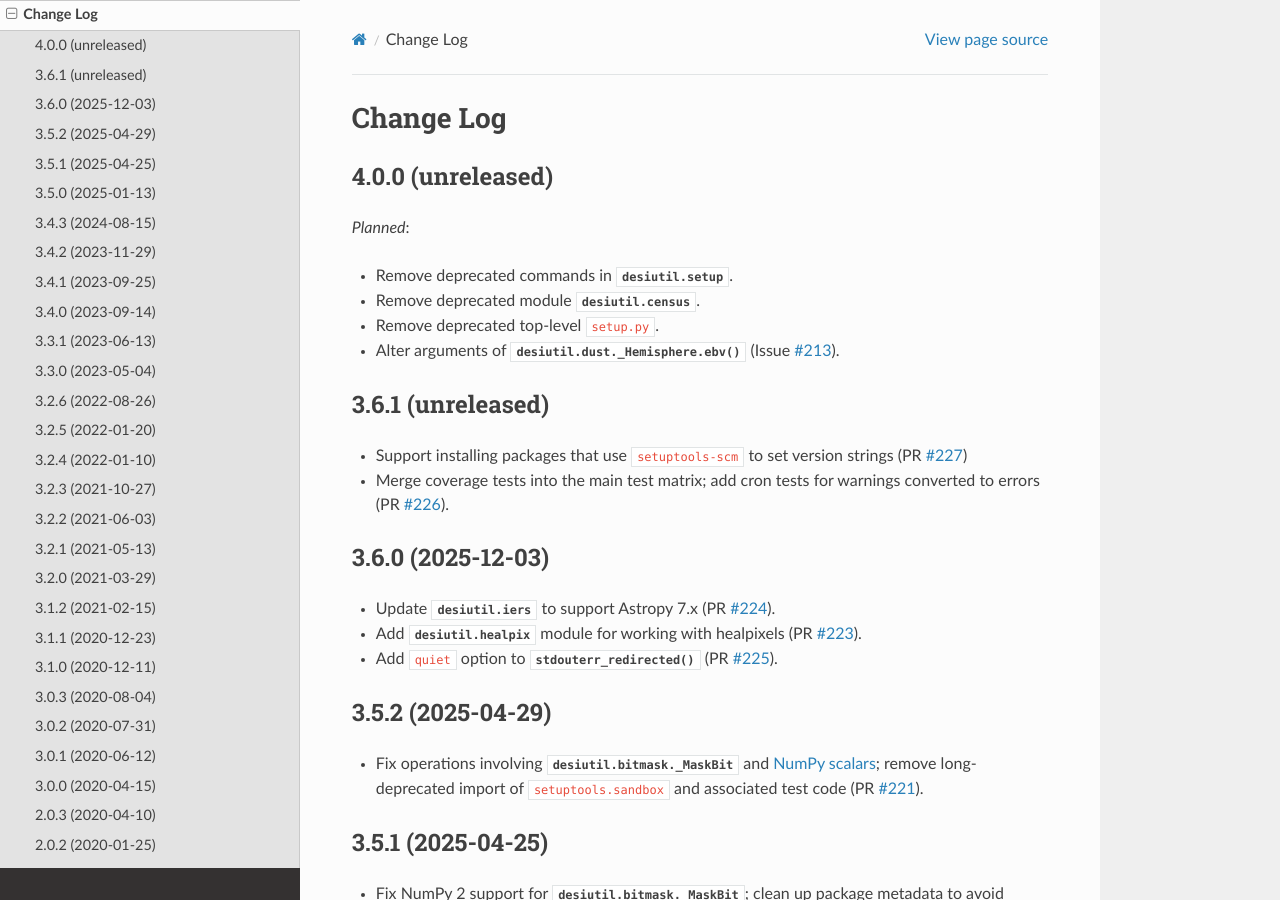
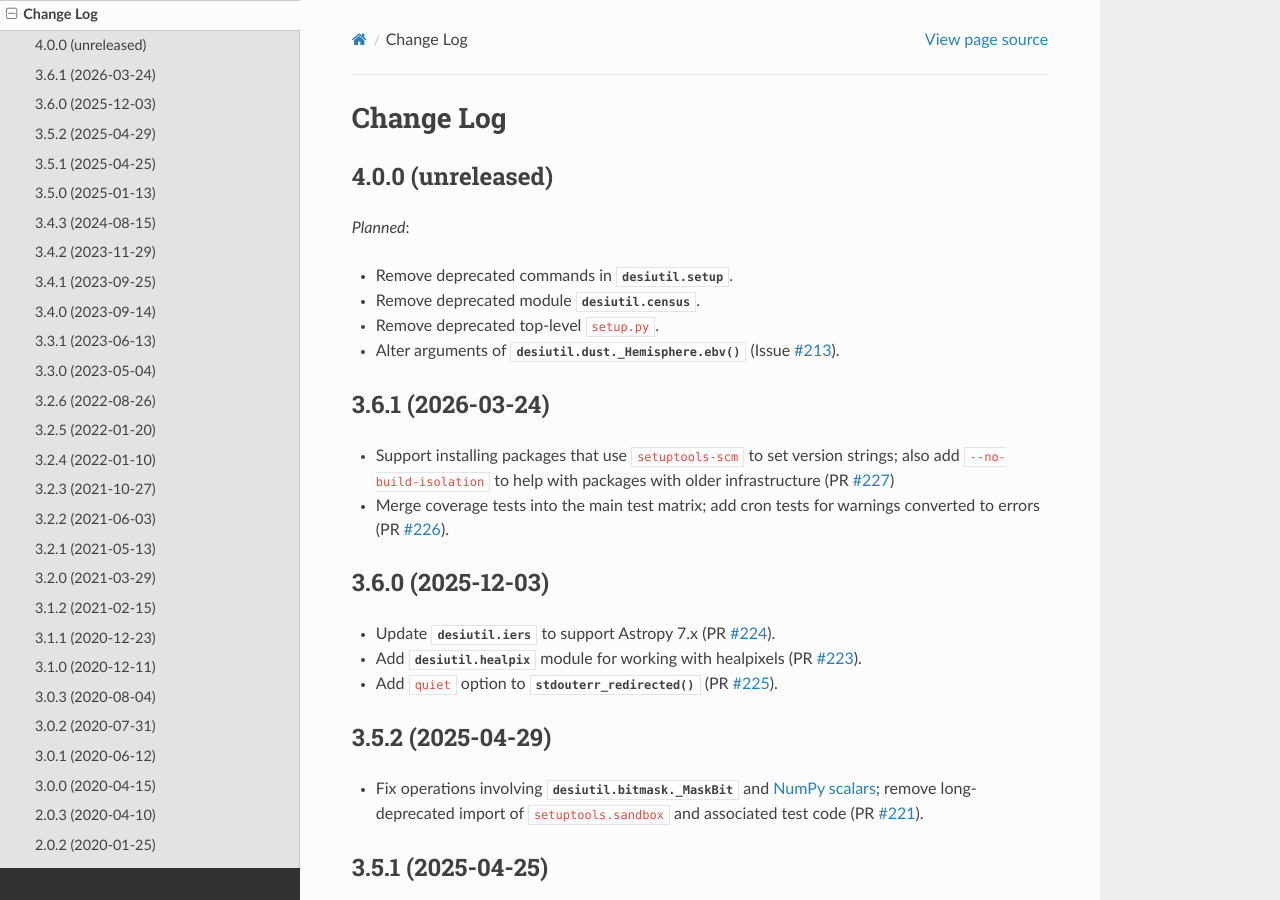
Before and after one commit to desihub/desiutil, a Sphinx documentation site: the page built from doc/changes.rst, in a window 1280 px wide and 900 px high. Built offline with Sphinx 7.4.7 and the Read the Docs theme 3.1.0, drawn with Linux system fonts in a browser that asks for light colours.

Commit message:
preparing for next tag

```diff
--- a/doc/changes.rst
+++ b/doc/changes.rst
@@ -14,10 +14,11 @@ Change Log
 
 .. _`#213`: https://github.com/desihub/desiutil/issues/213
 
-3.6.1 (unreleased)
+3.6.1 (2026-03-24)
 ------------------
 
-* Support installing packages that use ``setuptools-scm`` to set version strings
+* Support installing packages that use ``setuptools-scm`` to set version strings;
+  also add ``--no-build-isolation`` to help with packages with older infrastructure
   (PR `#227`_)
 * Merge coverage tests into the main test matrix; add cron tests for warnings
   converted to errors (PR `#226`_).
--- a/py/desiutil/_version.py
+++ b/py/desiutil/_version.py
@@ -1 +1 @@
-__version__ = '3.6.1.dev1212'
+__version__ = '3.6.1'
```
